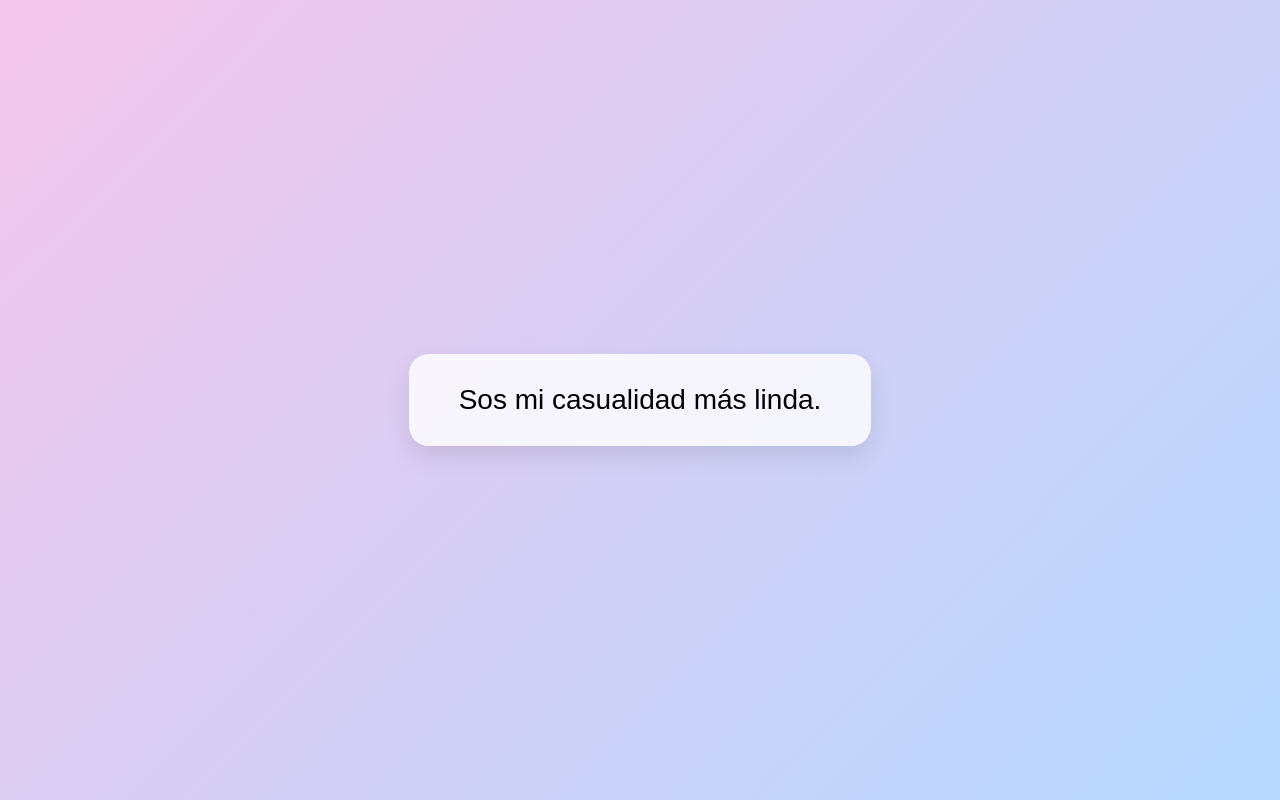
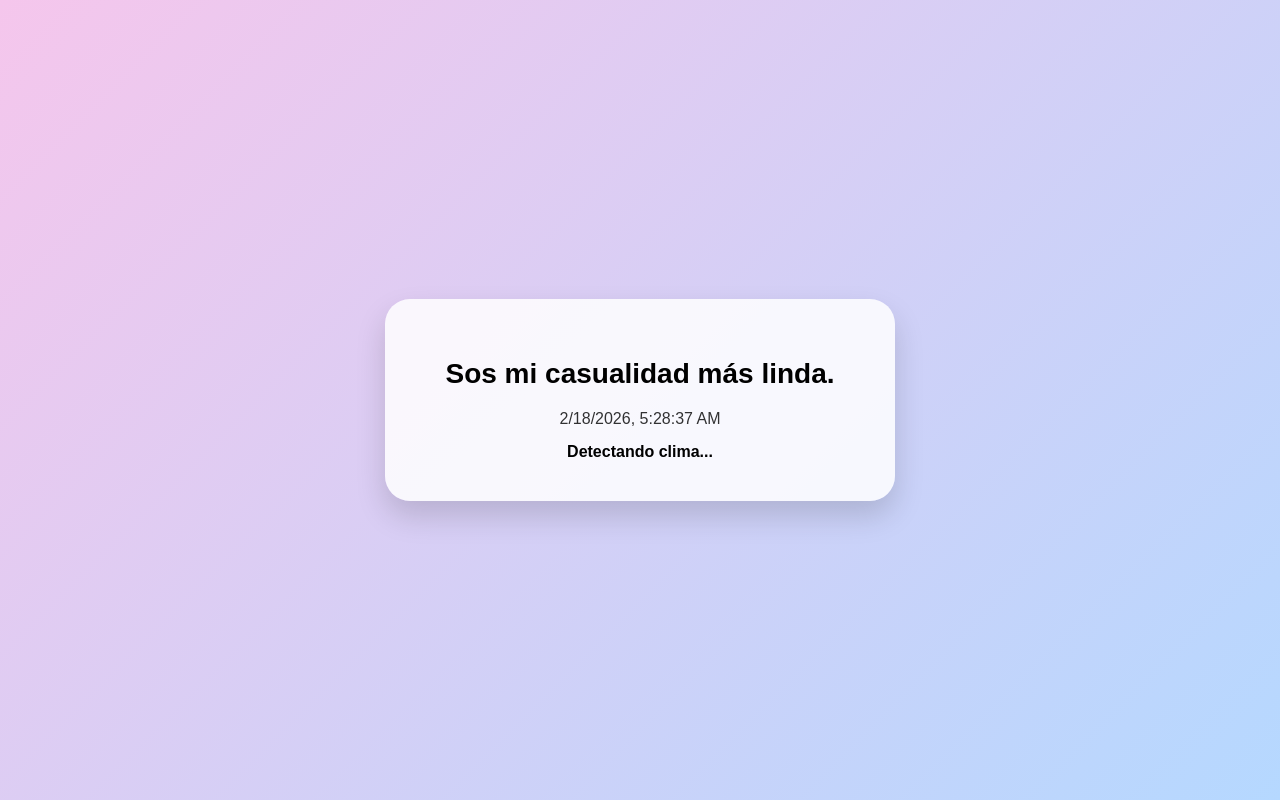
Before and after one commit to Maxwelll92/ArrorroForeverrr, a plain HTML site: page index.html in a window 1280 px wide. Drawn offline with Linux system fonts and the light colour scheme.

Commit message:
Update index.html

```diff
--- a/index.html
+++ b/index.html
@@ -2,7 +2,9 @@
 <html lang="es">
 <head>
 <meta charset="UTF-8">
+<meta name="viewport" content="width=device-width, initial-scale=1.0">
 <title>Arrorro Foreverrr</title>
+
 <style>
 body {
     margin: 0;
@@ -14,24 +16,50 @@
     font-family: Arial, sans-serif;
 }
 
-        .card {
-            background: rgba(255, 255, 255, 0.8);
-            padding: 30px 50px;
-            border-radius: 20px;
+.container {
+    background: rgba(255,255,255,0.85);
+    padding: 40px 60px;
+    border-radius: 25px;
+    text-align: center;
+    box-shadow: 0 15px 30px rgba(0,0,0,0.15);
+    animation: fadeIn 1.2s ease;
+}
+
+h1 {
     font-size: 28px;
-            text-align: center;
-            box-shadow: 0 10px 25px rgba(0, 0, 0, 0.1);
-            transition: opacity 0.5s ease;
+    margin-bottom: 20px;
+}
+
+#hora {
+    margin-top: 15px;
+    font-size: 16px;
+    opacity: 0.8;
+}
+
+#clima {
+    margin-top: 15px;
+    font-size: 16px;
+    font-weight: bold;
+}
+
+@keyframes fadeIn {
+    from {opacity: 0; transform: translateY(20px);}
+    to {opacity: 1; transform: translateY(0);}
 }
 </style>
 </head>
+
 <body>
 
-    <div class="card" id="mensaje">
-        Cargando...
+<div class="container">
+    <h1 id="mensaje">Cargando...</h1>
+    <div id="hora"></div>
+    <div id="clima">Detectando clima...</div>
 </div>
 
 <script>
+
+// MENSAJES
 const mensajes = [
     "Todo es mejor si lo comparto con vos.",
     "Sos mi lugar favorito.",
@@ -42,11 +70,48 @@
     "Sos mi casualidad más linda."
 ];
 
-        const mensajeElemento = document.getElementById("mensaje");
+document.getElementById("mensaje").textContent =
+    mensajes[Math.floor(Math.random() * mensajes.length)];
 
-        const mensajeAleatorio = mensajes[Math.floor(Math.random() * mensajes.length)];
 
-        mensajeElemento.textContent = mensajeAleatorio;
+// HORA EN VIVO
+function actualizarHora() {
+    const ahora = new Date();
+    document.getElementById("hora").textContent =
+        ahora.toLocaleString();
+}
+setInterval(actualizarHora, 1000);
+actualizarHora();
+
+
+// CLIMA AUTOMÁTICO
+if (navigator.geolocation) {
+    navigator.geolocation.getCurrentPosition(posicion => {
+
+        const lat = posicion.coords.latitude;
+        const lon = posicion.coords.longitude;
+
+        fetch(`https://api.open-meteo.com/v1/forecast?latitude=${lat}&longitude=${lon}&current_weather=true`)
+        .then(res => res.json())
+        .then(data => {
+            const temp = data.current_weather.temperature;
+            document.getElementById("clima").textContent =
+                `Temperatura actual: ${temp}°C`;
+        })
+        .catch(() => {
+            document.getElementById("clima").textContent =
+                "No se pudo obtener el clima.";
+        });
+
+    }, () => {
+        document.getElementById("clima").textContent =
+            "Permiso de ubicación no concedido.";
+    });
+} else {
+    document.getElementById("clima").textContent =
+        "Geolocalización no soportada.";
+}
+
 </script>
 
 </body>
```
Lines whose indentation alone changed are shown as unchanged.
